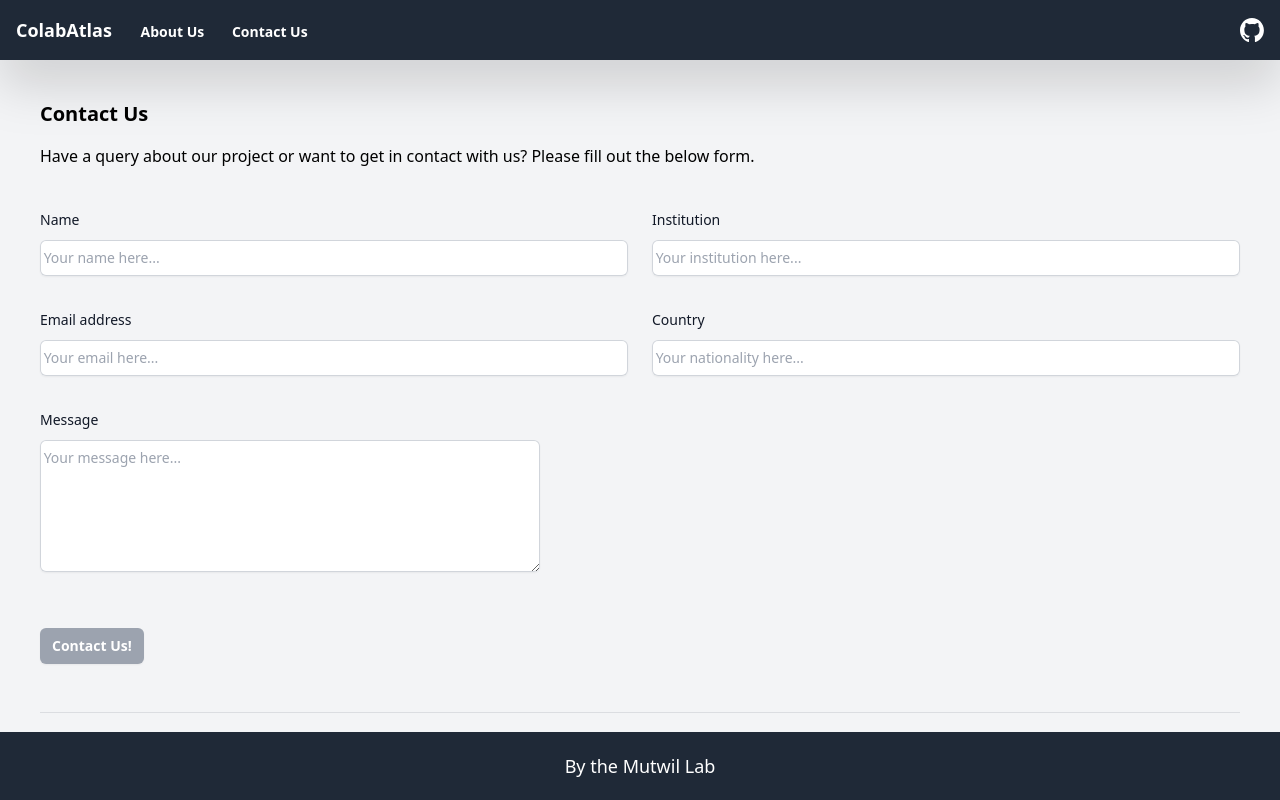
After one commit to kevfo/ColabAtlas, a Flask app: page /contact_us in a window 1280 px wide. The commit adds this page. Run offline with Flask 3, Linux system fonts and the light colour scheme; some libraries are stand-ins or nearby versions.

Commit message:
to be worked on later

```diff
--- a/app.py
+++ b/app.py
@@ -1,15 +1,50 @@
-from flask import Flask, render_template
+from flask import Flask, render_template, request, flash, redirect, url_for
+from flask_mail import Mail
 import os
 
 # Import custom modules here:
 from utils.javascript import create_metadata, render_taxonium
+from utils.email import send_message
 
+# Define and register mail handlers:
 app = Flask(__name__)
 
+app.config['MAIL_SERVER']='sandbox.smtp.mailtrap.io'
+app.config['MAIL_PORT'] = 2525
+app.config['MAIL_USERNAME'] = '8116da10dbe882'
+app.config['MAIL_PASSWORD'] = '9accd47343b84e'
+app.config['MAIL_USE_TLS'] = True
+app.config['MAIL_USE_SSL'] = False
+app.secret_key = 'BLAH'
+mail = Mail(app)
+
+
+# Handles homepage
 @app.route('/', methods = ['GET'])
 def index():
     return render_template('index.html')
 
+# Handles "About Us" webpage:
+@app.route('/about_us', methods = ['GET'])
+def about_us():
+    return render_template('about_us.html')
+
+# Handles "Contact Us" webpage:
+@app.route('/contact_us', methods = ['GET', 'POST'])
+def contact_us():
+    if request.method == 'GET':
+        return render_template('email.html')
+    elif request.method == 'POST':
+        name, email, institution = request.form['name'], request.form['email'], request.form['institution']
+        country, message = request.form['country'], request.form['message']
+        error = send_message(mail, name, email, institution, country, message)
+        if error:
+            return(render_template('email.html', error = error))
+        flash('Message sent!')
+        return(redirect(url_for('contact_us')))
+
+
+# Handles page for selecting things to view:
 @app.route('/selection/<gen>', methods = ['GET'])
 def select(gen):
     '''
@@ -19,6 +54,7 @@
     data_files = [i.split('.')[0] for i in os.listdir(f'./data/{gen}')]
     return(render_template('selection.html', head = gen.title(), choices = list(map(lambda x : x.replace('_', ' '), data_files))))
 
+# Handles page for viewing trees:
 @app.route('/view/<genus>', methods = ['GET'])
 def view(genus, specific = None):
     '''
@@ -32,6 +68,7 @@
     raw_data, annotation_data = open(file_name).readline(), ''.join(open(annotation_name).readlines())
     return render_template('view.html', meta = create_metadata(raw_data, file_name, annotation_data, annotation_name), render = render_taxonium())
 
+# Ditto, but for the third route:
 @app.route('/view_specific/<genus>/<specific>', methods = ['GET'])
 def view_specific(genus, specific):
     '''
--- a/templates/about_us.html
+++ b/templates/about_us.html
@@ -14,7 +14,8 @@
             </p>
             <h1 class = 'font-semibold pb-2'> Q: How do I contribute to the study? </h1>
             <p>
-                <span class = 'font-semibold'> A: </span> If you would like to contribute to our sampling, please explore our species trees and contact us at ___ should you have access to
+                <span class = 'font-semibold'> A: </span> If you would like to contribute to our sampling, please explore our species trees and contact us by
+                <a class = 'hover:text-slate-600 duration-100' href = "https://discord.gg/qr8tYYHu7Y" target = "_blank"> joining our discord </a> should you have access to
                 plants with missing or limited RNA sequencing data.
             </p>
         </div>
--- a/templates/base.html
+++ b/templates/base.html
@@ -5,7 +5,11 @@
 
 {% block header %}
 <nav class = "bg-gray-800 p-4 flex items-center justify-between drop-shadow-2xl">
-    <a class = "text-white text-lg font-bold" href = "{{ url_for('index') }}"> ColabAtlas </a>
+    <div>
+        <a class = "text-white text-lg font-bold pr-6" href = "{{ url_for('index') }}"> ColabAtlas </a>
+        <a class = "text-white text-sm font-bold pr-6" href = "{{ url_for('about_us') }}"> About Us </a>
+        <a class = "text-white text-sm font-bold pr-6" href = "{{ url_for('contact_us') }}"> Contact Us </a>
+    </div>
     <a href = "https://github.com/your-github-repo" target = "_blank" class = "text-white">
         <img src = '{{ url_for("static", filename = "pics/github-mark-white.svg") }}' alt = 'GitHub Logo' class = 'h-6 w-6'/>
     </a>
--- /dev/null
+++ b/templates/email.html
@@ -0,0 +1,67 @@
+{% extends "base.html" %}
+{{ super() }}
+
+{% block content %}
+<div class = "p-10">
+    {% if error %}
+        <p> <span class = 'font-semibold'> An error ocurred: </span> {{ error }} </p>
+    {% endif %}
+
+    {% with messages = get_flashed_messages() %}
+        {% if messages %}
+        <ul>
+            {% for message in messages %}
+            <li class = 'p4 font-semibold'> {{ message }} </li>
+            {% endfor %}
+        </ul>
+        {% endif %}
+    {% endwith %}
+    <h1 class = 'text-xl font-bold pb-4'> Contact Us </h1>
+    <p> Have a query about our project or want to get in contact with us?  Please fill out the below form.</p>
+    <form method = 'POST' action = '/contact_us'>
+        <div class="space-y-6">
+            <div class="border-b border-gray-900/10 pb-12">
+                <div class="mt-10 grid grid-cols-1 gap-x-6 gap-y-8 sm:grid-cols-6">
+                    <div class="sm:col-span-3">
+                        <label for="name" class="text-sm font-medium leading-6 text-gray-900"> Name</label>
+                        <div class="mt-2">
+                            <input required type="text" name="name" id="first-name" placeholder = ' Your name here...' class="block w-full rounded-md border-0 py-1.5 text-gray-900 shadow-sm ring-1 ring-inset ring-gray-300 placeholder:text-gray-400 focus:ring-2 focus:ring-inset focus:ring-indigo-600 sm:text-sm sm:leading-6">
+                        </div>
+                    </div>
+
+                    <div class="sm:col-span-3">
+                        <label for="institution" class="text-sm font-medium leading-6 text-gray-900"> Institution </label>
+                        <div class="mt-2">
+                            <input required type="text" name="institution" id="last-name" placeholder = ' Your institution here...' class="block w-full rounded-md border-0 py-1.5 text-gray-900 shadow-sm ring-1 ring-inset ring-gray-300 placeholder:text-gray-400 focus:ring-2 focus:ring-inset focus:ring-indigo-600 sm:text-sm sm:leading-6">
+                        </div>
+                    </div>
+
+                    <div class="sm:col-span-3">
+                        <label for="email" class="block text-sm font-medium leading-6 text-gray-900">Email address</label>
+                        <div class="mt-2">
+                            <input required id="email" name="email" type="email" placeholder = ' Your email here...' autocomplete="email" class="block w-full rounded-md border-0 py-1.5 text-gray-900 shadow-sm ring-1 ring-inset ring-gray-300 placeholder:text-gray-400 focus:ring-2 focus:ring-inset focus:ring-indigo-600 sm:text-sm sm:leading-6">
+                        </div>
+                    </div>
+
+                    <div class="sm:col-span-3">
+                        <label for="country" class="block text-sm font-medium leading-6 text-gray-900">Country</label>
+                        <div class="mt-2">
+                            <input required id="email" name="country" type="text" placeholder = ' Your nationality here...' class="block w-full rounded-md border-0 py-1.5 text-gray-900 shadow-sm ring-1 ring-inset ring-gray-300 placeholder:text-gray-400 focus:ring-2 focus:ring-inset focus:ring-indigo-600 sm:text-sm sm:leading-6">
+                        </div>
+                    </div>
+
+                    <div class="col-span-full">
+                        <label for="message" class="block text-sm font-medium leading-6 text-gray-900"> Message </label>
+                        <div class="mt-2">
+                            <textarea required class = 'rounded-md border-0 py-1.5 text-gray-900 shadow-sm ring-1 ring-inset ring-gray-300 placeholder:text-gray-400 focus:ring-2 focus:ring-inset focus:ring-indigo-600 sm:text-sm sm:leading-6' name = 'message' id = 'street-address' placeholder = ' Your message here...' rows = '5' cols = '60'></textarea>
+                        </div>
+                    </div>
+                    <div class="mt-6 gap-x-6">
+                        <button type="submit" class="rounded-md bg-gray-400 px-3 py-2 text-sm font-semibold text-white shadow-sm hover:bg-gray-300 focus-visible:outline focus-visible:outline-2 focus-visible:outline-offset-2 focus-visible:outline-indigo-600"> Contact Us! </button>
+                    </div>
+                </div>
+            </div>
+        </div>
+    </form>
+</div>
+{% endblock %}
--- a/templates/index.html
+++ b/templates/index.html
@@ -1,9 +1,10 @@
 {% extends 'base.html' %}
+{{ super() }}
 
 {% block content %}
 <div class="p-10">
-    <h1 class="text-2xl mb-7 font-bold"> Welcome to Colab Atlas </h1>
-    <p class="text-lg mb-8 font-medium">Visualize species trees for two phyla and one subkingdom! </p>
+    <h1 class="text-2xl mb-7 font-bold"> Welcome to ColabAtlas! </h1>
+    <p class="text-md mb-8 font-medium">Visualize species trees for two phyla and one subkingdom! </p>
     <div class="flex flex-wrap pt-5">
         <div class="w-1/4 bg-white rounded-lg mr-8 border-black">
             <p class = 'text-xl p-3 font-semibold'> Rhodophyta </p>
--- a/templates/view.html
+++ b/templates/view.html
@@ -7,9 +7,9 @@
 <script src = "https://unpkg.com/react@17/umd/react.production.min.js"> </script>
 <script src = "https://unpkg.com/react-dom@17/umd/react-dom.production.min.js"> </script>
 <script src = "https://unpkg.com/taxonium-component"> </script>
+<script src = '{{ url_for("static", filename = "js/help_popup.js") }}' defer> </script>
 
 <!-- Own helper functions for doing stuff... -->
-<script src = '{{ url_for("static", filename = "js/helpers.js") }}'> </script>
 {% endblock %}
 
 {% block content %}
@@ -22,4 +22,5 @@
 </script>
 {% endblock %}
 
-{% block footer %} {% endblock %}
+{% block footer %}
+{% endblock %}
```
Also changed, not shown: static/js/help_popup.js (added, +21 -0 lines), utils/email.py (added, +16 -0 lines).
